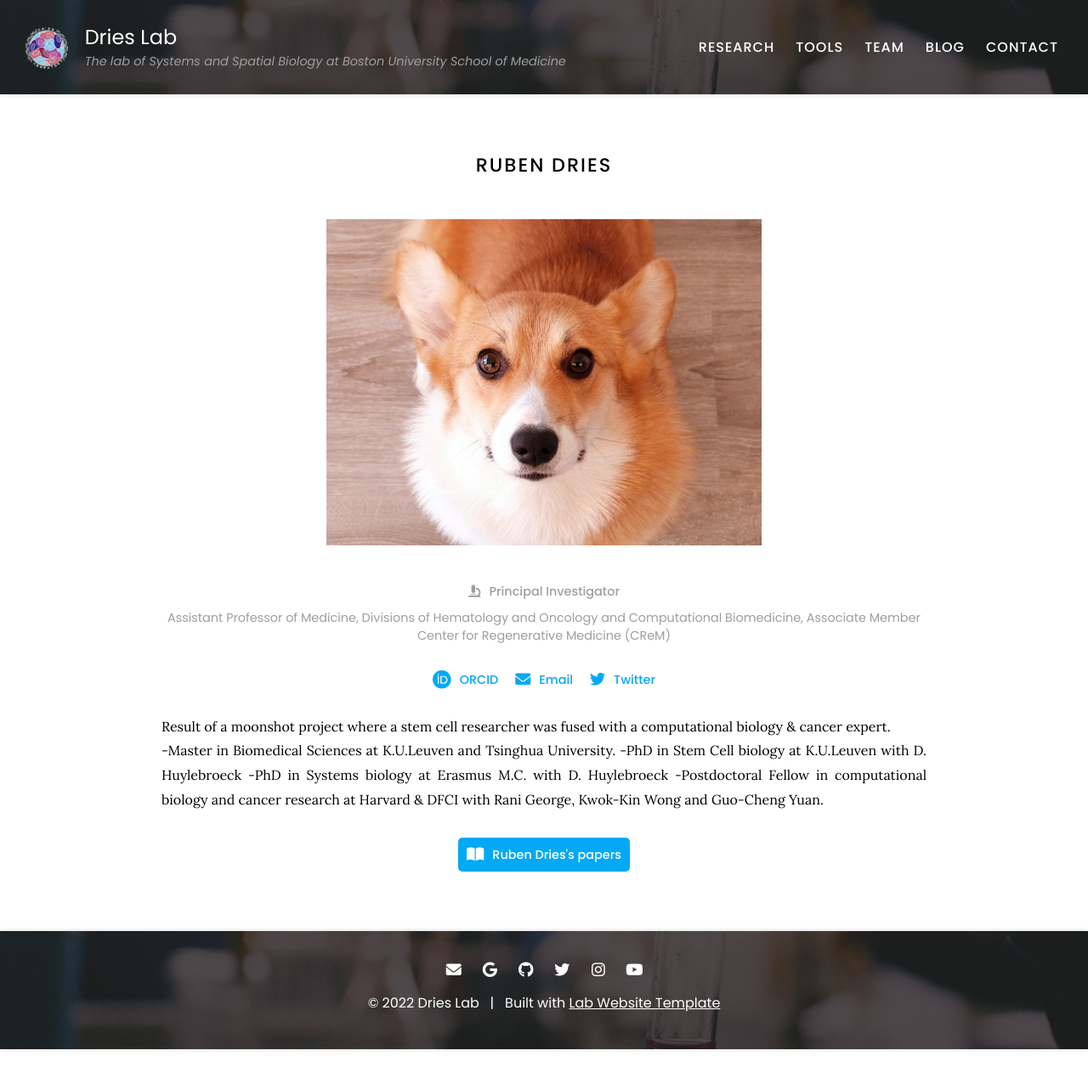
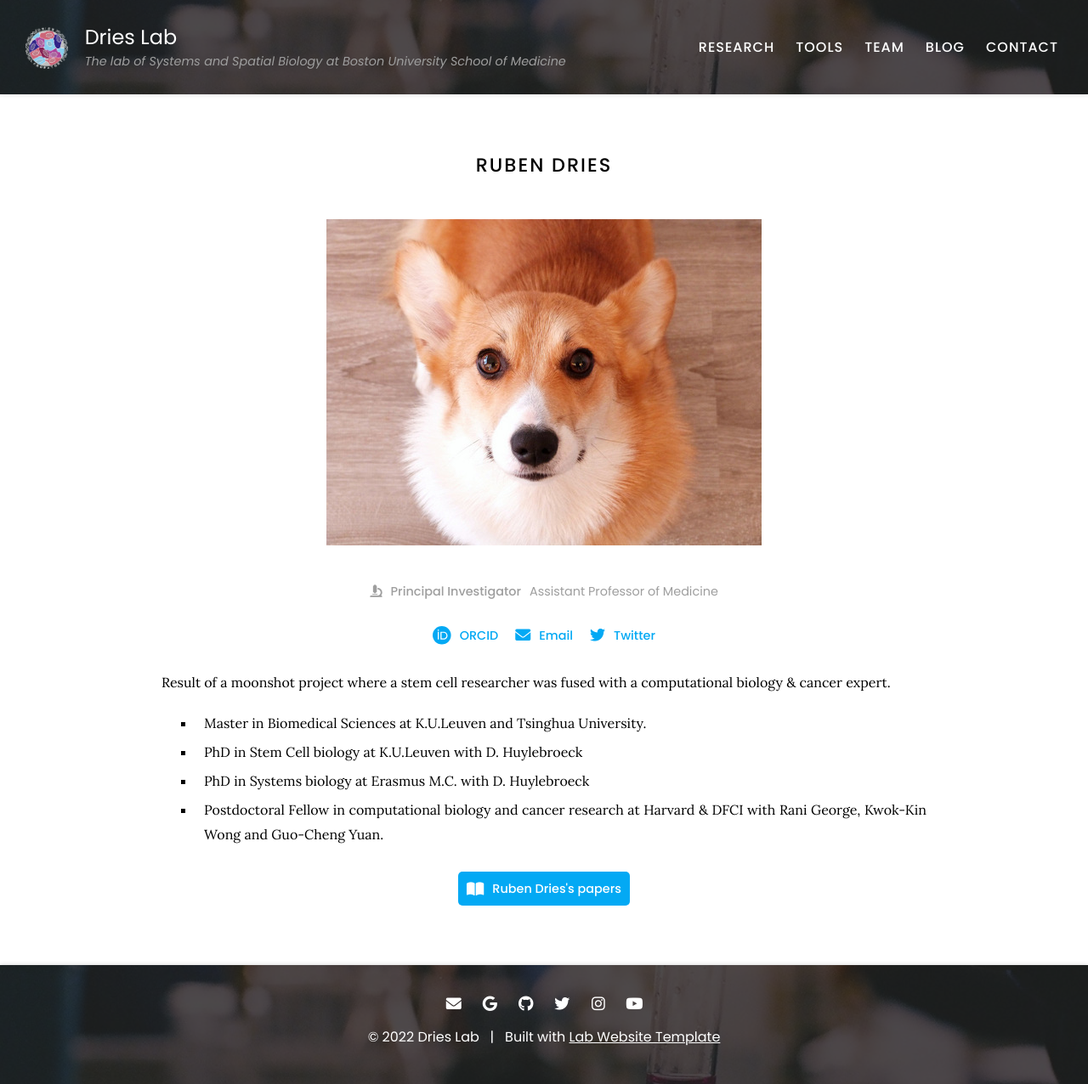
Before and after one commit to quynhsun/testinggit, a Jekyll site: the page built from _members/Ruben-Dries.md, in a window 1280 px wide. Shown: the whole page at 85% size. Built offline with Jekyll 4.4.1, drawn with Linux system fonts in a browser that asks for light colours; before the commit the page ends 1235 px from its top, so only the background shows below that.

Commit message:
Update Ruben-Dries.md

```diff
--- a/_members/Ruben-Dries.md
+++ b/_members/Ruben-Dries.md
@@ -1,7 +1,7 @@
 ---
 name: Ruben Dries
 image: images/member.jpg
-description: Assistant Professor of Medicine, Divisions of Hematology and Oncology and Computational Biomedicine, Associate Member Center for Regenerative Medicine (CReM)
+description: Assistant Professor of Medicine
 role: pi
 links:
   orcid: 0000-0001-7650-7754
@@ -10,8 +10,8 @@ links:
 ---
 
 Result of a moonshot project where a stem cell researcher was fused with a computational biology & cancer expert.
-<br>
--Master in Biomedical Sciences at K.U.Leuven and Tsinghua University.
--PhD in Stem Cell biology at K.U.Leuven with D. Huylebroeck
--PhD in Systems biology at Erasmus M.C. with D. Huylebroeck
--Postdoctoral Fellow in computational biology and cancer research at Harvard & DFCI with Rani George, Kwok-Kin Wong and Guo-Cheng Yuan.
+
+- Master in Biomedical Sciences at K.U.Leuven and Tsinghua University.
+- PhD in Stem Cell biology at K.U.Leuven with D. Huylebroeck
+- PhD in Systems biology at Erasmus M.C. with D. Huylebroeck
+- Postdoctoral Fellow in computational biology and cancer research at Harvard & DFCI with Rani George, Kwok-Kin Wong and Guo-Cheng Yuan.
```
